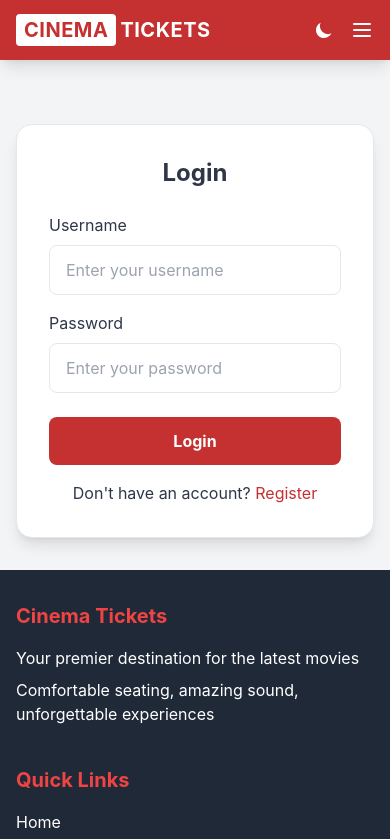
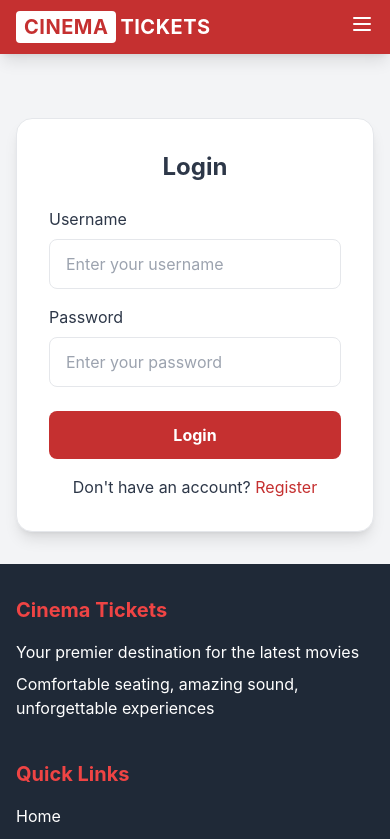
Before and after one commit to KIvan-byte/Cinema-site, a React (Create React App) app in the folder frontend/: page /login in a window 390 px wide. Shown: the top 839 px of the page. Built offline with nearby package versions, Linux system fonts and the light colour scheme.

Commit message:
Remove theme toggle functionality from Navbar and ThemeContext; always use system preference for theme

```diff
--- a/frontend/src/components/Navbar.js
+++ b/frontend/src/components/Navbar.js
@@ -5,7 +5,7 @@ import { useTheme } from '../context/ThemeContext';
 
 const Navbar = () => {
   const { isAuthenticated, isAdmin, currentUser, logout } = useAuth();
-  const { theme, toggleTheme } = useTheme();
+  const { theme } = useTheme(); // Keep theme reference but remove toggleTheme
   const navigate = useNavigate();
   const location = useLocation();
   const [isMobileMenuOpen, setIsMobileMenuOpen] = useState(false);
@@ -48,22 +48,7 @@ const Navbar = () => {
               </Link>
             ))}
 
-            {/* Theme Toggle Button */}
-            <button
-              onClick={toggleTheme}
-              className="p-2 rounded-full hover:bg-cinema-red focus:outline-none focus:ring-2 focus:ring-white transition-colors duration-300"
-              aria-label={theme === 'dark' ? 'Switch to light mode' : 'Switch to dark mode'}
-            >
-              {theme === 'dark' ? (
-                <svg className="w-5 h-5" fill="currentColor" viewBox="0 0 20 20" xmlns="http://www.w3.org/2000/svg">
-                  <path fillRule="evenodd" d="M10 2a1 1 0 011 1v1a1 1 0 11-2 0V3a1 1 0 011-1zm4 8a4 4 0 11-8 0 4 4 0 018 0zm-.464 4.95l.707.707a1 1 0 001.414-1.414l-.707-.707a1 1 0 00-1.414 1.414zm2.12-10.607a1 1 0 010 1.414l-.706.707a1 1 0 11-1.414-1.414l.707-.707a1 1 0 011.414 0zM17 11a1 1 0 100-2h-1a1 1 0 100 2h1zm-7 4a1 1 0 011 1v1a1 1 0 11-2 0v-1a1 1 0 011-1zM5.05 6.464A1 1 0 106.465 5.05l-.708-.707a1 1 0 00-1.414 1.414l.707.707zm1.414 8.486l-.707.707a1 1 0 01-1.414-1.414l.707-.707a1 1 0 011.414 1.414zM4 11a1 1 0 100-2H3a1 1 0 000 2h1z" clipRule="evenodd" />
-                </svg>
-              ) : (
-                <svg className="w-5 h-5" fill="currentColor" viewBox="0 0 20 20" xmlns="http://www.w3.org/2000/svg">
-                  <path d="M17.293 13.293A8 8 0 016.707 2.707a8.001 8.001 0 1010.586 10.586z" />
-                </svg>
-              )}
-            </button>
+            {/* Theme toggle button removed */}
 
             {isAuthenticated ? (
               <>
@@ -95,23 +80,8 @@ const Navbar = () => {
           </div>
 
           {/* Mobile menu button */}
-          <div className="md:hidden flex items-center">
-            {/* Mobile Theme Toggle */}
-            <button
-              onClick={toggleTheme}
-              className="p-2 rounded-full hover:bg-cinema-red focus:outline-none focus:ring-2 focus:ring-white mr-2 transition-colors duration-300"
-              aria-label={theme === 'dark' ? 'Switch to light mode' : 'Switch to dark mode'}
-            >
-              {theme === 'dark' ? (
-                <svg className="w-5 h-5" fill="currentColor" viewBox="0 0 20 20" xmlns="http://www.w3.org/2000/svg">
-                  <path fillRule="evenodd" d="M10 2a1 1 0 011 1v1a1 1 0 11-2 0V3a1 1 0 011-1zm4 8a4 4 0 11-8 0 4 4 0 018 0zm-.464 4.95l.707.707a1 1 0 001.414-1.414l-.707-.707a1 1 0 00-1.414 1.414zm2.12-10.607a1 1 0 010 1.414l-.706.707a1 1 0 11-1.414-1.414l.707-.707a1 1 0 011.414 0zM17 11a1 1 0 100-2h-1a1 1 0 100 2h1zm-7 4a1 1 0 011 1v1a1 1 0 11-2 0v-1a1 1 0 011-1zM5.05 6.464A1 1 0 106.465 5.05l-.708-.707a1 1 0 00-1.414 1.414l.707.707zm1.414 8.486l-.707.707a1 1 0 01-1.414-1.414l.707-.707a1 1 0 011.414 1.414zM4 11a1 1 0 100-2H3a1 1 0 000 2h1z" clipRule="evenodd" />
-                </svg>
-              ) : (
-                <svg className="w-5 h-5" fill="currentColor" viewBox="0 0 20 20" xmlns="http://www.w3.org/2000/svg">
-                  <path d="M17.293 13.293A8 8 0 016.707 2.707a8.001 8.001 0 1010.586 10.586z" />
-                </svg>
-              )}
-            </button>
+          <div className="md:hidden">
+            {/* Mobile Theme Toggle removed */}
 
             <button
               onClick={() => setIsMobileMenuOpen(!isMobileMenuOpen)}
--- a/frontend/src/context/ThemeContext.js
+++ b/frontend/src/context/ThemeContext.js
@@ -5,18 +5,12 @@ const ThemeContext = createContext();
 export const useTheme = () => useContext(ThemeContext);
 
 export const ThemeProvider = ({ children }) => {
-  // Check for saved theme preference or use system preference
-  const getInitialTheme = () => {
-    const savedTheme = localStorage.getItem('theme');
-    if (savedTheme) {
-      return savedTheme;
-    }
-
-    // Check system preference
+  // Always use system preference
+  const getSystemTheme = () => {
     return window.matchMedia('(prefers-color-scheme: dark)').matches ? 'dark' : 'light';
   };
 
-  const [theme, setTheme] = useState(getInitialTheme);
+  const [theme, setTheme] = useState(getSystemTheme);
 
   // Apply theme to HTML element
   useEffect(() => {
@@ -27,9 +21,6 @@ export const ThemeProvider = ({ children }) => {
 
     // Add current theme class
     root.classList.add(theme);
-
-    // Save theme preference
-    localStorage.setItem('theme', theme);
   }, [theme]);
 
   // Listen for system preference changes
@@ -37,21 +28,19 @@ export const ThemeProvider = ({ children }) => {
     const mediaQuery = window.matchMedia('(prefers-color-scheme: dark)');
 
     const handleChange = () => {
-      if (!localStorage.getItem('theme')) {
-        setTheme(mediaQuery.matches ? 'dark' : 'light');
-      }
+      setTheme(mediaQuery.matches ? 'dark' : 'light');
     };
 
+    // Add event listener
     mediaQuery.addEventListener('change', handleChange);
+
+    // Clean up
     return () => mediaQuery.removeEventListener('change', handleChange);
   }, []);
 
-  const toggleTheme = () => {
-    setTheme(prevTheme => prevTheme === 'light' ? 'dark' : 'light');
-  };
-
+  // Return only the theme without toggle function
   return (
-    <ThemeContext.Provider value={{ theme, toggleTheme }}>
+    <ThemeContext.Provider value={{ theme }}>
       {children}
     </ThemeContext.Provider>
   );
```
